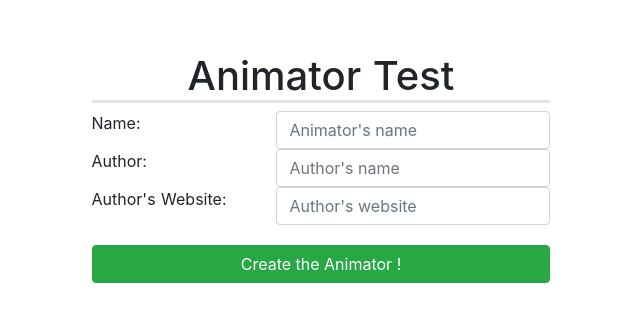
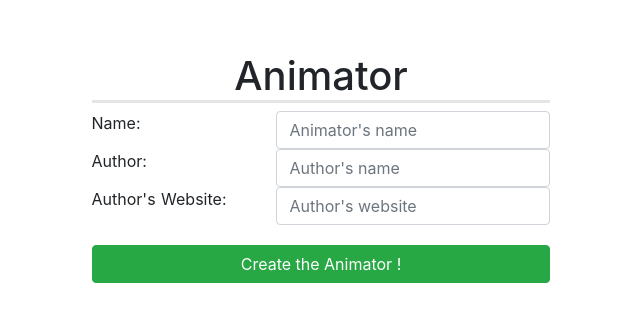
Before and after one commit to TheMrZZ/AnimatorCreator, a Nuxt app: page / in a window 1280 px wide. Shown: the part 233-554 px from the top of the page, without its empty margins (319-959 px from the left). Built offline with nearby package versions, Linux system fonts and the light colour scheme.

Commit message:
Remove 'test' in the title

```diff
--- a/pages/index.vue
+++ b/pages/index.vue
@@ -1,7 +1,7 @@
 <template>
   <section class="container">
     <header>
-      <h1 class="title">{{name}} Animator Test</h1>
+      <h1 class="title">{{name}} Animator</h1>
     </header>
 
     <b-form class="form" ref="form" @submit="onSubmit">
```
